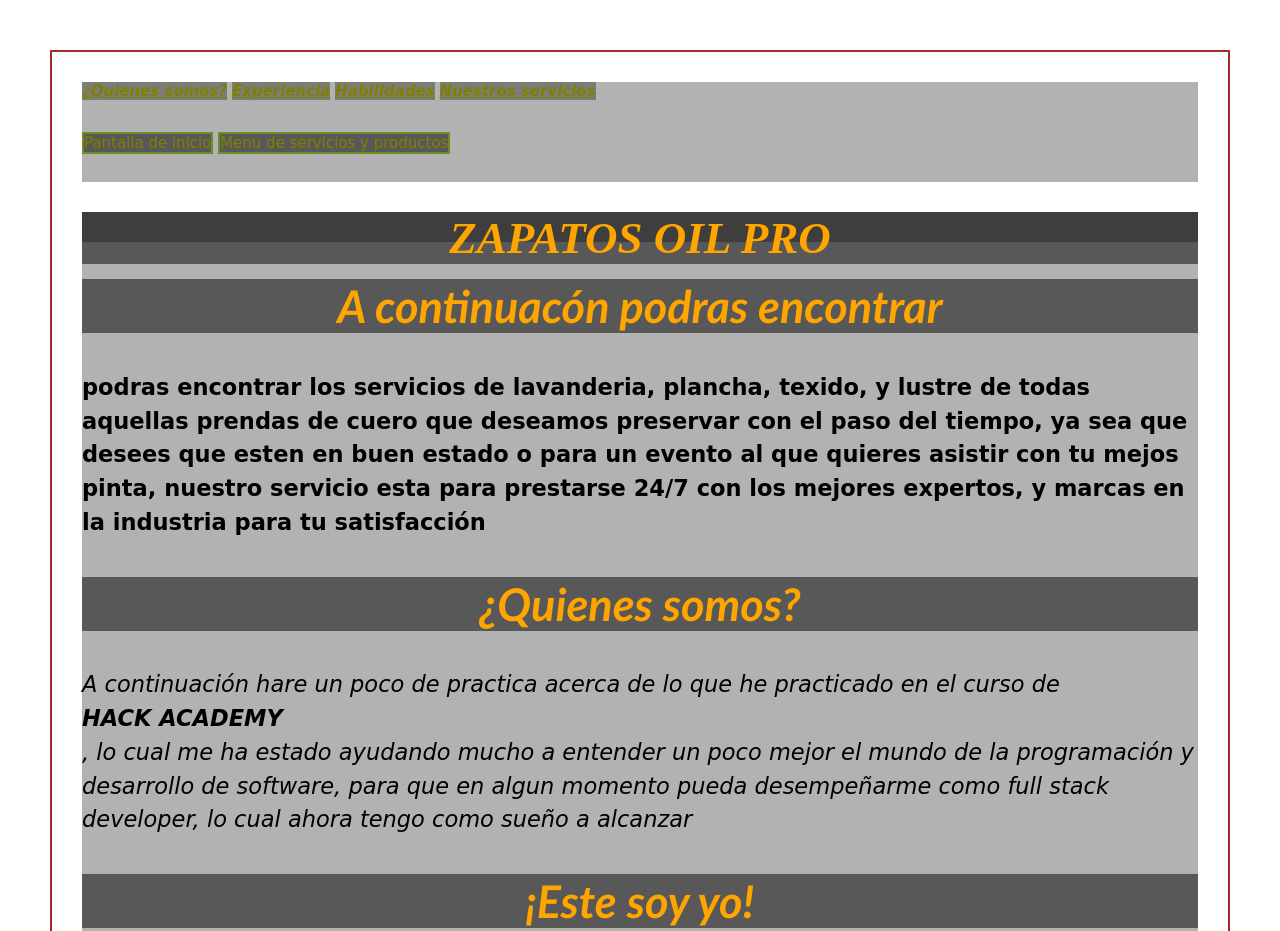
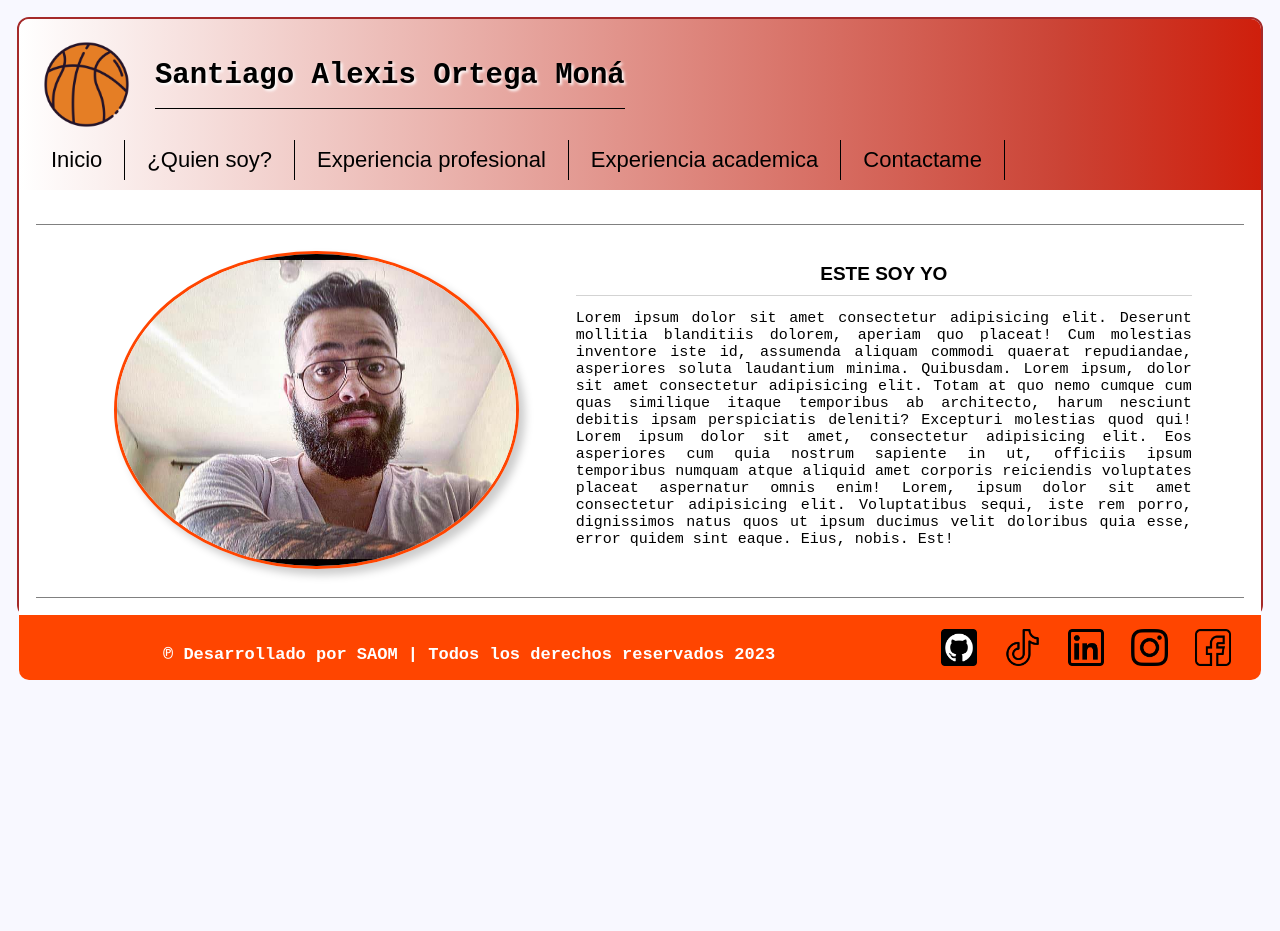
Before and after one commit to Saomann1508/proyecto_html_css, a plain HTML site: page Index.HTML in a window 1280 px wide. Shown: the top 931 px of the page. After the commit the page ends 800 px from the top, so only its background shows below. Drawn offline with Linux system fonts and the light colour scheme.

Commit message:
se cambia la pagina por completo - v2.0

```diff
--- a/Index.HTML
+++ b/Index.HTML
@@ -3,91 +3,62 @@
 
 <head>
     <meta charset="UTF-8" />
-    <title>Pagina en pruebas de Santiago</title>
+    <title>Mi blog personal | SAOM</title>
     <link rel="stylesheet" href="./assets/css/my-project-styles.css">
 </head>
 
 <body id="top">
     <header>
+        <div class="header-logtipe">
+            <img src="./assets/imgs/images/basketball-ball.png" class="icon-logo" alt="basketball-ball-icon" />
+            <h2>Santiago Alexis Ortega Moná</h2>
+        </div>
         <nav>
-            <div class="menu-container">
-                <a href="¿Quienes-somos.html" class="italic-text" id="" target="_blank">¿Quienes somos?</a>
-                <a href="Nuestro-compromiso.html" class="italic-text" id="" target="_blank">Experiencia</a>
-                <a href="¿Por-qué-nos-diferenciamos?" class="italic-text" id="" target="_blank">Habilidades</a>
-                <a href="¿Que-servicio-deseas?" class="italic-text" id="" target="_blank">Nuestros servicios</a>
-            </div>
+            <ul>
+                <li><a href="" target="_blank" class="url_nav_header">Inicio</a></li>
+                <li><a href="#about_me" target="_blank" class="url_nav_header">¿Quien soy?</a></li>
+                <li><a href="" target="_blank" class="url_nav_header">Experiencia profesional</a></li>
+                <li><a href="" target="_blank" class="url_nav_header">Experiencia academica</a></li>
+                <li><a href="" target="_blank" class="url_nav_header">Contactame</a></li>
+            </ul>
         </nav>
     </header>
 
-    <div class="presentación-pagina">
-        <span>Pantalla de inicio</span>
-        <span>Menu de servicios y productos</span>
+    <div class="content">
+        <section class="about_me" id="about_me">
+            <div class="card_info">
+                <img src="./assets/imgs/images/SAOM-BEARDED.jpg" class="img-profile" alt="me" />
+
+                <article>
+                    <h3>Este soy yo</h3>
+                    Lorem ipsum dolor sit amet consectetur adipisicing elit. Deserunt mollitia blanditiis dolorem,
+                    aperiam quo placeat! Cum molestias inventore iste id, assumenda aliquam commodi quaerat repudiandae,
+                    asperiores soluta laudantium minima. Quibusdam.
+                    Lorem ipsum, dolor sit amet consectetur adipisicing elit. Totam at quo nemo cumque cum quas
+                    similique itaque temporibus ab architecto, harum nesciunt debitis ipsam perspiciatis deleniti?
+                    Excepturi molestias quod qui!
+                    Lorem ipsum dolor sit amet, consectetur adipisicing elit. Eos asperiores cum quia nostrum sapiente
+                    in ut, officiis ipsum temporibus numquam atque aliquid amet corporis reiciendis voluptates placeat
+                    aspernatur omnis enim!
+                    Lorem, ipsum dolor sit amet consectetur adipisicing elit. Voluptatibus sequi, iste rem porro,
+                    dignissimos natus quos ut ipsum ducimus velit doloribus quia esse, error quidem sint eaque. Eius,
+                    nobis. Est!
+                </article>
+            </div>
+
+        </section>
+        <section class="footer" id="contact_me">
+
+        </section>
     </div>
 
-    <div class="Nuestra-intención" id="soy_yo" name="soy_yo">
-        <div class="about_us">
-
-            <div class="titulo-de-presentación">
-                <h1 class="italic-text red-text">ZAPATOS OIL PRO</h1>
-            </div>
-
-            <h2 class="italic-text red-text" >A continuacón podras encontrar</h2>
-
-            <p style="color: #000000"><strong>podras encontrar los servicios de lavanderia, plancha, texido, y lustre de
-                    todas aquellas prendas de cuero que deseamos preservar con el paso del tiempo, ya sea que desees que
-                    esten en buen estado o para un evento al que quieres asistir con tu mejos pinta, nuestro servicio
-                    esta para prestarse 24/7 con los mejores expertos, y marcas en la industria para tu
-                    satisfacción</strong></p>
-
-            <h2 class="italic-text red-text" >¿Quienes somos?</h2>
-
-            <p style="color: #000000"><em>A continuación hare un poco de practica acerca de lo que he practicado en el
-                    curso de <strong>HACK ACADEMY</strong>, lo cual me ha estado ayudando mucho a entender un poco mejor
-                    el
-                    mundo de la programación y desarrollo de software, para que en algun momento pueda desempeñarme como
-                    full stack developer, lo cual ahora tengo como sueño a alcanzar</em></p>
-
-            <h2 class="italic-text red-text" >¡Este soy yo!</h2>
-
-            <p style="color: #000000;">A continuación hare un poco de practica acerca de lo que he practicado en el
-                curso de <strong>HACK ACADEMY</strong>, lo cual me ha estado ayudando mucho a entender un poco mejor el
-                mundo de la programación y desarrollo de software, para que en algun momento pueda desempeñarme como
-                full stack developer, lo cual ahora tengo como sueño a alcanzar</p>
-
-            <h2 class="italic-text red-text">¡Este soy yo!</h2>
-
-            <p style="color: #000000;">A continuación hare un poco de practica acerca de lo que he practicado en el
-                curso de <strong>HACK ACADEMY</strong>, lo cual me ha estado ayudando mucho a entender un poco mejor el
-                mundo de la programación y desarrollo de software, para que en algun momento pueda desempeñarme como
-                full stack developer, lo cual ahora tengo como sueño a alcanzar</p>
-        </div>
-
-        <div class="Menu">
-            <h3>Menu de servicios</h3>
-
-            <ul>
-                <li>Zapatos</li>
-                <li>Chaquetas</li>
-                <li>Pantalones</li>
-                <li>Camisas, Camisetas</li>
-                <li>Ligas y Cintorones</li>
-            </ul>
-        </div>
-    </div>
-
-
     <footer>
-        <a href="contacto.html">Contactanos</a>
-        <br>
-        <a href="quienes.html">¿Quienes-somos?</a>
-        <br>
-        <a href="historia.html">Mi historia</a>
-        <br>
-        <a href="https://www.facebook.com/saomann/" target="_blank">Perfil de facebook</a>
-        <br>
-        <a href="https://www.instagram.com/sannty_mona/" target="_blank">Instagram</a>
-        <br>
-        <a href="#top">ir a inicio</a>
+        <label>&copysr; Desarrollado por SAOM | Todos los derechos reservados 2023</label>
+        <a href=""><img src="./assets/imgs/images/facebook.png" class="logo-social" /></a>
+        <a href=""><img src="./assets/imgs/images/instagram.png" class="logo-social" /></a>
+        <a href=""><img src="./assets/imgs/images/linkedin (1).png" class="logo-social" /></a>
+        <a href=""><img src="./assets/imgs/images/tik-tok.png" class="logo-social" /></a>
+        <a href=""><img src="./assets/imgs/images/github (1).png" class="logo-social" /></a>
     </footer>
 </body>
 
--- a/assets/css/my-project-styles.css
+++ b/assets/css/my-project-styles.css
@@ -1,130 +1,159 @@
+* {
+    margin: 0;
+    padding: 0;
+}
+
 html {
     font-size: 15px;
 }
 
 body {
-    font-family: 'Gill Sans', sans-serif;
-    background-color: rgb(255, 255, 255);
+    background-color: ghostwhite;
     color: #000000;
-    font-family: cursive;
     border: 2px solid #a52a2a;
-    padding: 30px;
-    margin: 50px;
-    background-image: url("../images/zpatos.jpg");
-    background-size: cover;
-    background-repeat: no-repeat;
-    background-attachment: fixed;
-    background-position: center center;
+    margin: 17px;
+    border-radius: 12px;
 }
 
-.menu-container {
-    background-color: rgba(0, 0, 0, 0.3);
-    width: 100%;
-    height: 50px;
+header {
+    background: rgb(255,255,255);
+    background: linear-gradient(90deg, rgba(255,255,255,1) 0%, rgba(203,67,53,1) 84%, rgba(207,31,12,1) 100%);
+    border-top-left-radius: 10px;
+    border-top-right-radius: 10px;
+    padding: 10px;
+    display: grid;
+    align-items: center;
+    justify-content: flex-start;
 }
 
-.presentación-pagina {
-    background-color: rgba(0, 0, 0, 0.3);
+.header-logtipe {
     width: 100%;
-    height: 50px;
+    display: flex;
+    justify-content: flex-start;
+    align-items: center;
 }
 
-.Nuestra-intención {
-    background-color: rgba(0, 0, 0, 0.3);
-    width: 100%;
-    height: 1600px;
+.header-logtipe h2 {
+    font-size: 29px;
+    font-family: monospace;
+    color: black;
+    text-shadow: 2px 2px 3px white;
+    border-bottom: 1px solid;
+    padding-bottom: 16px;
+    margin-inline-start: 11px;
 }
 
-.titulo-de-presentación {
-    background-color: rgba(0, 0, 0, 0.3);
+header nav {
     width: 100%;
-    height: 30px;
+    margin: 0px auto;
 }
 
-.Menu {
-    background-color: rgba(0, 0, 0, 0.3);
-    width: 50%;
-    height: 34px;
+nav > ul {
+    list-style: none;
+    text-decoration: none;
+    margin: 0px auto;
+    width: 1136px;
 }
 
-em, strong {
-    display: block;
+nav > ul > li {
+    line-height: 40px;
+    float: left;
+    border-right: 1px solid;
+    transition: all 300ms;
 }
 
-span {
-    background-color: rgba(0, 0, 0, 0.5);
-    color: #808000;
-    border: 2px solid #6b8e23;
-    background-position: center;
-    display: inline-block;
+nav > ul > li > a {
+    display: block;
+    padding-left: 22px;
+    padding-right: 22px;
+    text-decoration: none;
+    font-size: 22px;
+    font-family: sans-serif;
+    color: black;
 }
 
-h1 {
-    background-color: rgba(0, 0, 0, 0.5);
-    color: #808000;
-    font-family: Franklin Gothic;
-    font-size: 3rem;
-    font-weight: bold;
-    text-align: center;
+.icon-logo {
+    width: 8%;
+    margin-inline-end: 12px;
+    margin-inline-start: 12px;
+    margin-block-start: 10px;
+    margin-block-end: 10px;
 }
 
-h2 {
-    background-color: rgba(0, 0, 0, 0.5);
-    color: #000000;
-    font-family: calibri;
-    font-size: 3rem;
-    font-weight: bold;
-    text-align: center;
+.content {
+    display: block;
+    padding: 17px;
+    background: white;
 }
 
-h3 {
-
+#about_me {
+    border-top: 1px solid gray;
+    border-bottom: 1px solid gray;
+    padding-bottom: 18px;
+    margin-block-start: 17px;
 }
 
-p {
-    background-color:  rgb(0, 0, 0, 0.5);
-    color: #808000;
-    font-size: 1.5rem;
-    line-height: 1.5;
-    display: inline;
+#about_me h3 {
+    font-size: 19px;
+    font-weight: 600;
+    text-transform: uppercase;
+    font-family: sans-serif;
+    margin-block-start: 1%;
+    text-align: center;
+    border-bottom: 1px solid lightgray;
+    margin-block-end: 14px;
+    padding-bottom: 10px;
 }
 
-.special-p{
-    background-color: rgba(128, 128, 0, 0.3);
-    color: #26066b;
-    font-style: italic;
-    font-size: 1.5rem;
-    line-height: 1.5;
+.card_info {
+    display: flex;
+    align-items: center;
+    justify-content: center;
 }
 
-.italic-text {
-    color: #000000;
-    font-style: italic;
+.card_info img {
+    width: 33%;
+    border-radius: 50%;
+    margin-block-start: 26px;
+    margin-block-end: 10px;
+    margin-inline-end: 57px;
+    margin-inline-start: 26px;
+    border: 3px solid orangered;
+    box-shadow: 6px 6px 8px #ccc;
 }
 
-.red-text {
-    color: #ffa500;
+.card_info article {
+    text-align: justify;
+    width: 51%;
+    font-size: 15px;
+    font-family: monospace;
 }
 
-a:link {
-    background-color: rgba(0, 0, 0, 0.3);
-    color: #808000;
-    text-decoration: underline;
-    font-weight: bold;
-    display: inline-block;
+footer {
+    background: orangered;
+    color: black;
+    padding: 14px;
+    border-bottom-left-radius: 10px;
+    border-bottom-right-radius: 10px;
+    text-align: center;
+    font-size: 16px;
+    font-family: monospace;
+    font-weight: initial;
+    float: left;
 }
 
-a:visited {
-    background-color: rgba(0, 0, 0, 0.3);
-    color: #ffa500;
-    text-decoration: none;
-    font-weight: bold;
-    display: inline-block;
+footer label {
+    float: left;
+    margin-block-start: 16px;
+    margin-inline-start: 130px;
+    font-size: 17px;
+    color: white;
+    font-weight: 600;
 }
 
-a:hover {
-    background-color: rgba(40, 39, 39, 0.3);
-    color: bisque;
-    text-decoration: none;
-    font-weight: bold;
+footer>a>img {
+    width: 3%;
+    margin-inline-start: 11px;
+    float: right;
+    margin-inline-end: 16px;
 }
```
Also changed, not shown: assets/imgs/images/basketball-ball.png (added), assets/imgs/images/facebook.png (added), assets/imgs/images/github (1).png (added), assets/imgs/images/instagram.png (added), assets/imgs/images/linkedin (1).png (added), assets/imgs/images/tik-tok.png (added).
